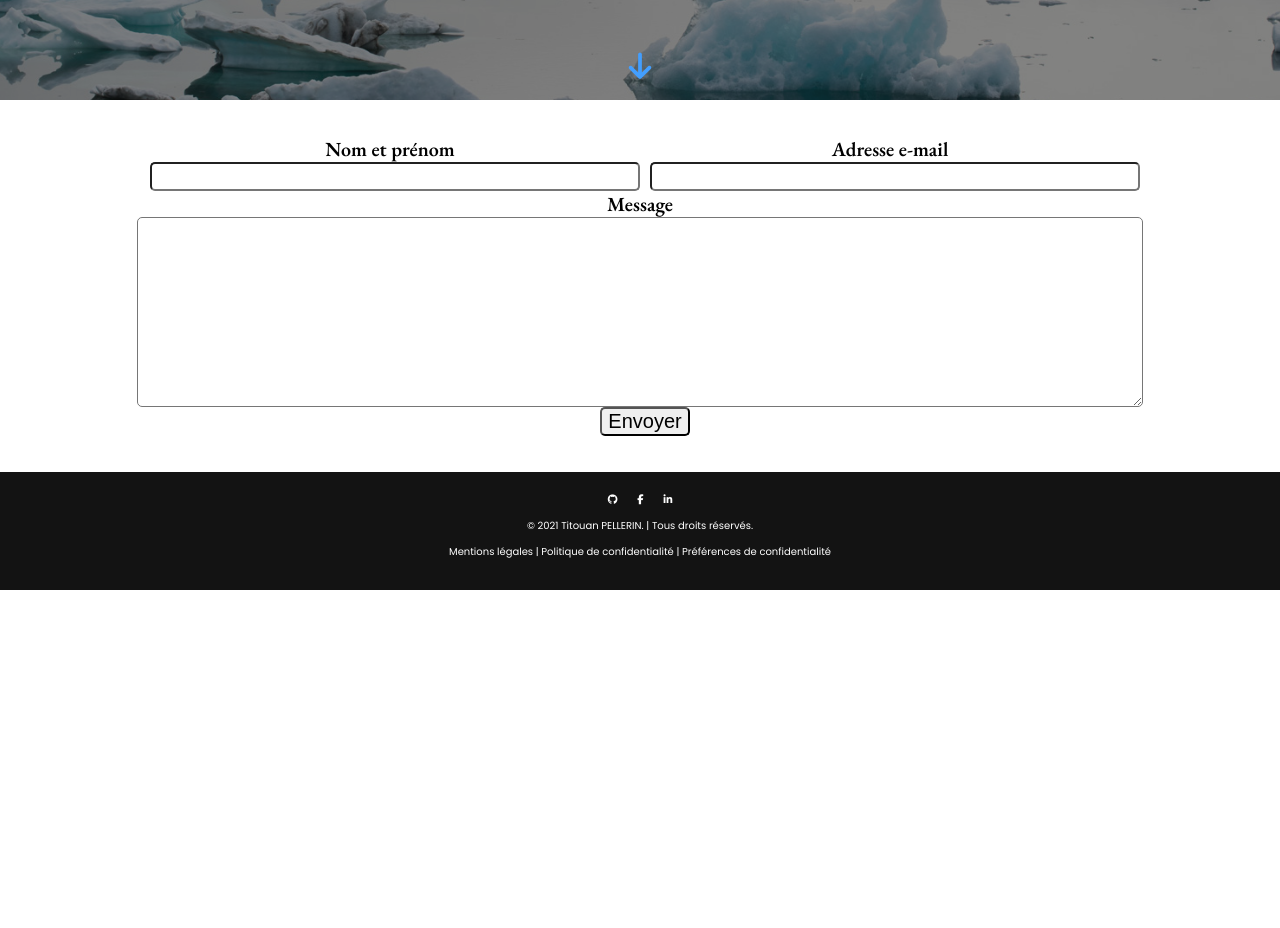
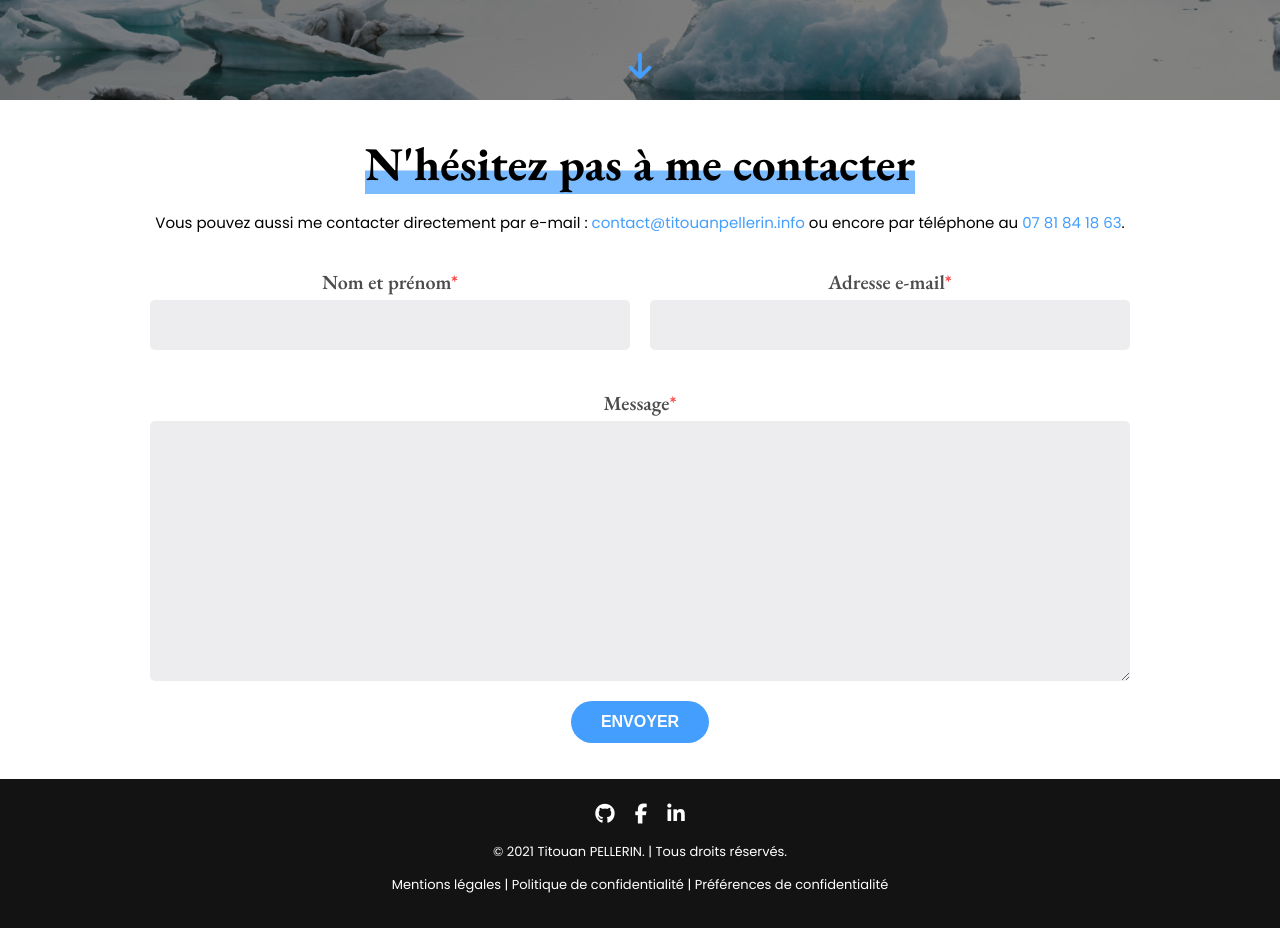
Before and after one commit to titouan-pellerin/Portfolio, a Vue app: page /contact in a window 1280 px wide. Shown: the part 540-1468 px from the top of the page. Before the commit the page ends 1130 px from the top, so only its background shows below. Built offline with nearby package versions, Linux system fonts and the light colour scheme.

Commit message:
Contact page done

```diff
--- a/src/App.vue
+++ b/src/App.vue
@@ -87,6 +87,7 @@ export default {
   --accent-color: #439efe;
   --accent-color-70: #439dfeb4;
   --darker-accent-color: #3884d4;
+  --font-size-15: 1.5rem;
   --font-size-20: 2rem;
   --font-size-40: 4rem;
   --font-size-60: 6rem;
@@ -131,6 +132,7 @@ h6 {
 
 a {
   text-decoration: none;
+  color: var(--accent-color)
 }
 
 .style-dark a:not(.btn) {
@@ -165,7 +167,7 @@ a {
   height: 100%;
 }
 
-.btn {
+.btn{
   background-color: var(--accent-color);
   padding: 12px 30px;
   border-radius: 10em;
@@ -175,9 +177,11 @@ a {
   display: inline-block;
   font-weight: 600;
   text-transform: uppercase;
+  border: none;
+  font-size: 1.6rem;
 }
 
-.btn:hover {
+.btn:hover{
   background-color: var(--darker-accent-color);
 }
 
@@ -289,6 +293,11 @@ a {
 .main-footer {
   background-color: #131313;
   padding: 20px 0;
+  font-size: 1.3rem;
+}
+
+.socials-footer{
+  font-size: var(--font-size-20);
 }
 
 .scroll-top {
@@ -304,7 +313,12 @@ a {
   align-items: center;
   justify-content: center;
   background-color: var(--accent-color);
-  transition: opacity ease-in-out 0.3s;
+  transition: ease-in-out 0.3s;
+}
+
+
+.scroll-top:hover{
+  background-color: var(--darker-accent-color);
 }
 
 .window-scrolled .scroll-top {
--- a/src/views/Contact.vue
+++ b/src/views/Contact.vue
@@ -16,10 +16,16 @@
       </div>
     </header>
     <section class="form-section margin-bottom-1x margin-top-1x">
+      <UnderlinedTitle
+          class="header-subtitle"
+          size="h3"
+          content="N'hésitez pas à me contacter"
+        />
+        <p>Vous pouvez aussi me contacter directement par e-mail : <a href="mailto:contact@titouanpellerin.info">contact@titouanpellerin.info</a> ou encore par téléphone au <a href="tel://+33781841863">07 81 84 18 63</a>.</p>
       <form class="contact-form" method="post" action="">
         <div class="form-row">
           <div class="form-col">
-            <label for="fullname">Nom et prénom</label>
+            <label class="required" for="fullname">Nom et prénom</label>
             <input
               name="fullname"
               required
@@ -29,7 +35,7 @@
             />
           </div>
           <div class="form-col">
-            <label for="email">Adresse e-mail</label>
+            <label class="required" for="email">Adresse e-mail</label>
             <input
               name="email"
               required
@@ -39,7 +45,9 @@
             />
           </div>
         </div>
-        <label for="message">Message</label>
+        <div class="form-row">
+          <div class="form-col">
+            <label class="required" for="message">Message</label>
             <textarea
               name="message"
               rows="8"
@@ -47,7 +55,11 @@
               id="message"
               v-model="message"
             ></textarea>
-        <input type="submit" value="Envoyer" />
+          </div>
+
+        </div>
+
+        <input type="submit" class="btn" value="Envoyer" />
       </form>
     </section>
   </div>
@@ -141,6 +153,10 @@ export default {
   font-size: var(--font-size-40);
 }
 
+.form-section p{
+  font-size: var(--font-size-15);
+}
+
 .contact-form {
   display: flex;
   flex-direction: column;
@@ -154,37 +170,54 @@ export default {
   display: flex;
   justify-content: center;
   width: 100%;
+  margin: 20px 0;
+
 }
 
 .form-col {
   display: flex;
   flex-direction: column;
   justify-content: center;
-  width: 50%;
+  width: 100%;
+  margin: 0 10px;
 }
 
 .contact-form label {
   font-family: "EB Garamond", "serif";
   font-size: var(--font-size-20);
   font-weight: 600;
+  opacity: .7;
+  margin-bottom: 5px;
 }
 
-.contact-form input,
+.contact-form input:not([type=submit]),
 .contact-form textarea {
   font-size: var(--font-size-20);
   border-radius: 5px;
+  background-color: #EDEDEF;
+  border: none;
+  padding: 10px;
+  text-align: center;
+  font-family: 'Poppins', 'sans-serif';
 }
 
-.contact-form input:first-child {
-  margin-right: 10px;
-}
-
-.contact-form input:last-child {
-  margin-left: 10px;
-}
 
 .contact-form textarea {
   resize: vertical;
   width: 100%;
+  margin: 0;
+  box-sizing: border-box;
 }
+
+label.required::after{
+  content: '*';
+  color: red;
+}
+
+input[type=submit]{
+  cursor: pointer;
+}
+
+
+
 </style>
```
Lines whose indentation alone changed are shown as unchanged.
